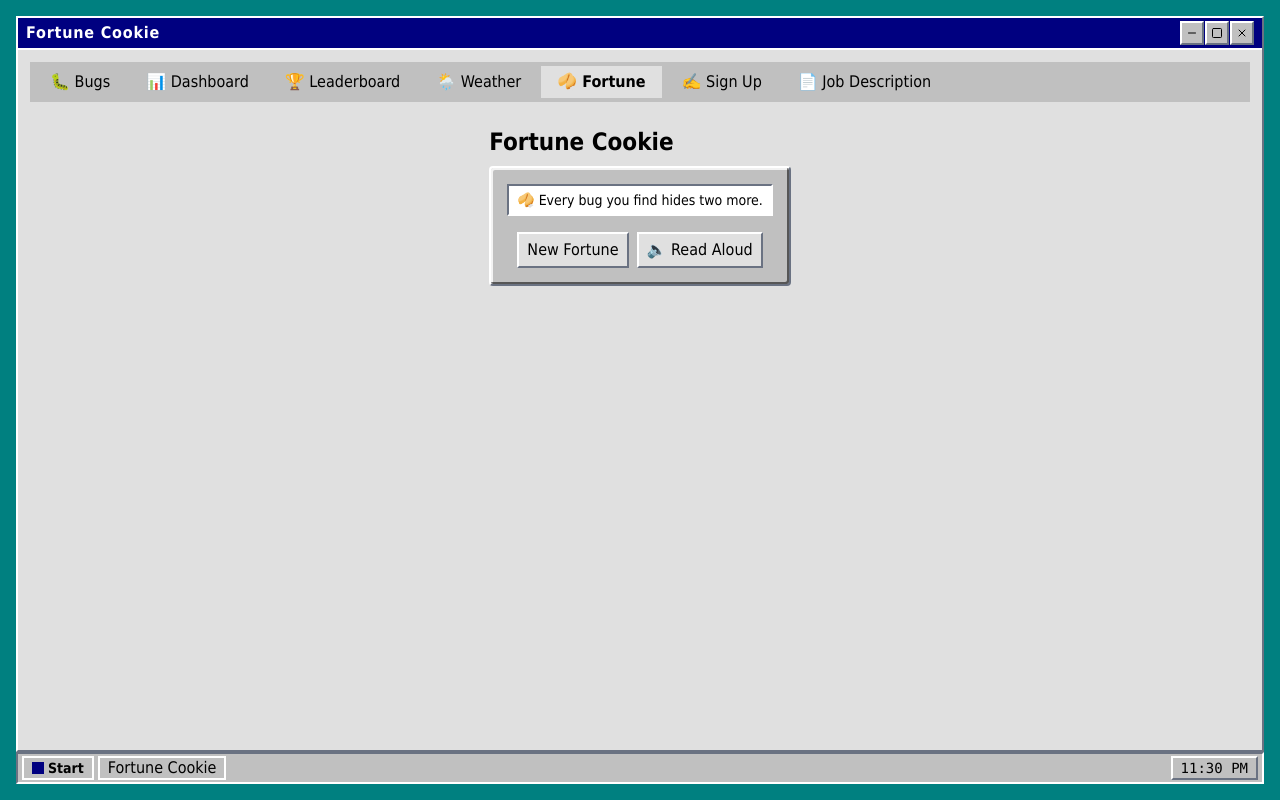
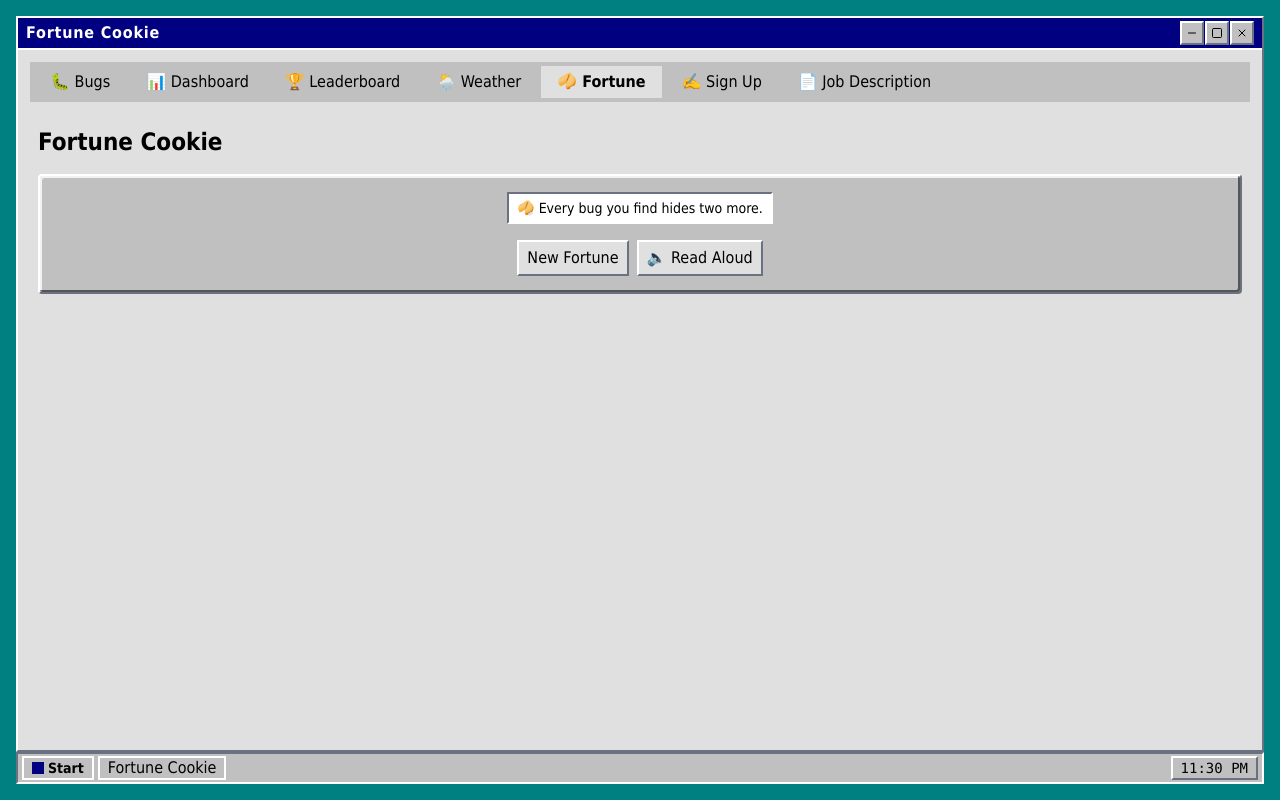
Before and after one commit to Typefacers/bug, a React (Vite) app: page /fortune in a window 1280 px wide. Built offline with nearby package versions, Linux system fonts and the light colour scheme.

Commit message:
Make fortune page full width

```diff
--- a/src/routes/Fortune.tsx
+++ b/src/routes/Fortune.tsx
@@ -8,7 +8,7 @@ export default function Fortune() {
         title="Fortune Cookie"
         description="Get a random bug-themed fortune."
       />
-      <div className="max-w-md mx-auto">
+      <div className="space-y-4">
         <h1 className="text-2xl font-bold">Fortune Cookie</h1>
         <FortuneCookie />
       </div>
```
Also changed, not shown: 1 other file (tests, documents, lock files or other folders).
